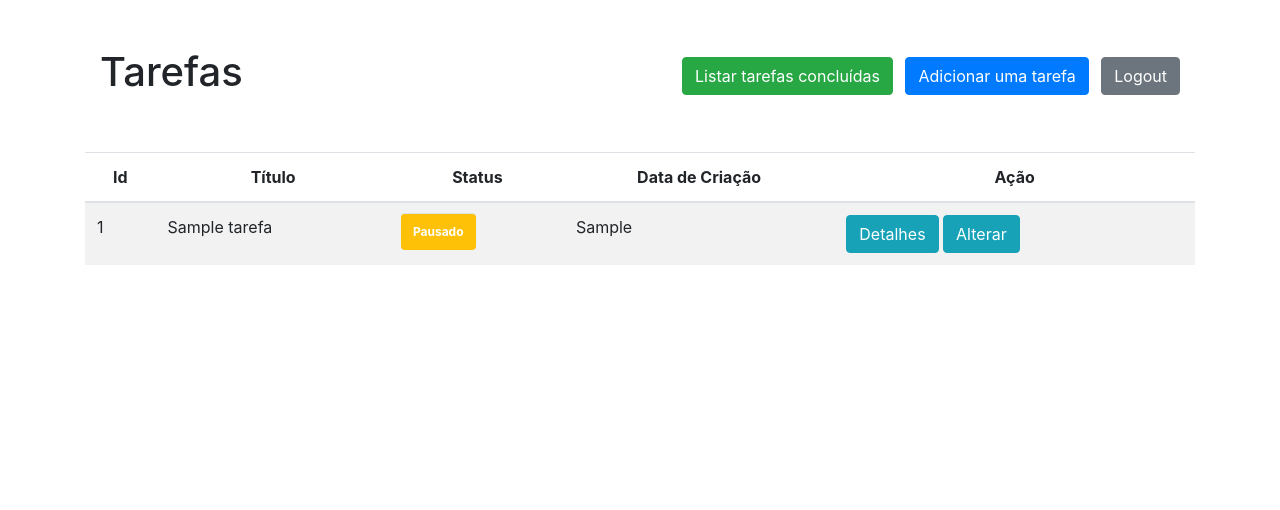
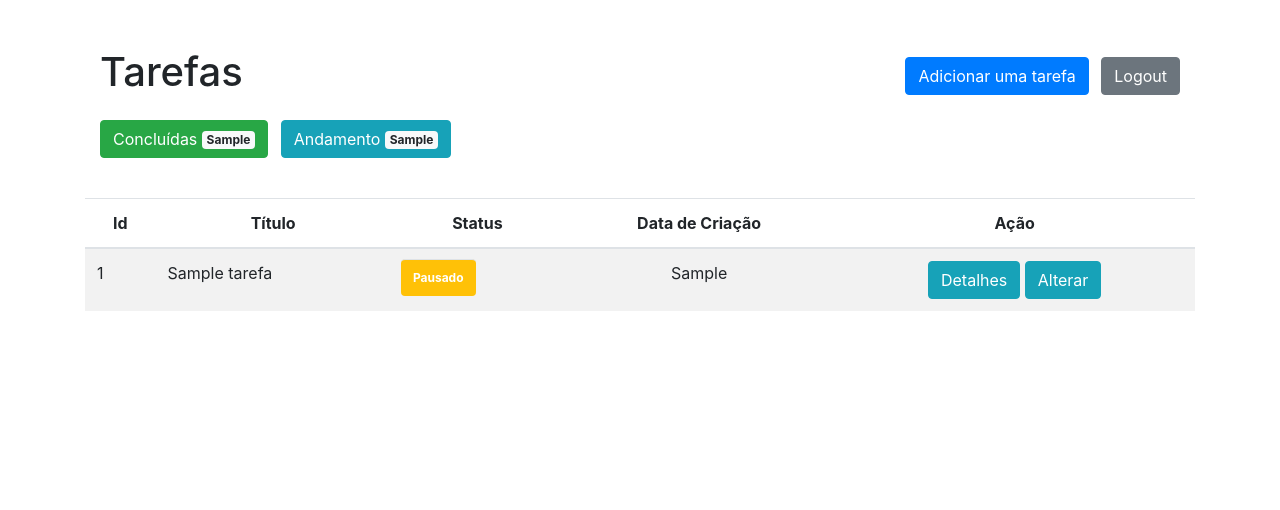
Before and after one commit to lucas-ioliveira/to_do_list_django, a Django app: template core/templates/tarefa.html in a window 1280 px wide. Shown: the top 510 px of the page. Run offline with Django 4.2, Linux system fonts and the light colour scheme; the template is opened without the code that fills it: most values are stand-ins (such as "Sample title", 1, 10 or a date in 2020); parts of the project's set-up code (start-up, migrations or seed data) failed here and were passed over; some libraries are stand-ins or nearby versions.

Commit message:
feat: Ajustenos botões e adição de indicador de quantidade de tarefa para aquele status em específico.

```diff
--- a/core/templates/tarefa.html
+++ b/core/templates/tarefa.html
@@ -7,16 +7,32 @@
         <div class="col d-flex align-items-center">
             <h1 class="mr-auto">Tarefas</h1>
             <div>
-                <a class="btn btn-success mr-2" href="{% url 'tasks:tarefas_concluidas' %}">Listar tarefas concluídas</a>
                 <a class="btn btn-primary mr-2" href="{% url 'tasks:add' %}">Adicionar uma tarefa</a>
                 <a class="btn btn-secondary" href="{% url 'tasks:index' %}">Logout</a>
             </div>
         </div>
 
+        <div class="col d-flex align-items-center mt-3">
+            <div>
+
+                <a class="btn btn-success mr-2" href="{% url 'tasks:tarefas_concluidas' %}">
+                    Concluídas
+                    <span class="badge badge-light">{{ tarefas_concluidas }}</span>
+                </a>
+
+                <a class="btn btn-info mr-2" href="{% url 'tasks:tarefas_concluidas' %}">
+                    Andamento
+                    <span class="badge badge-light">{{ tarefas_em_andamento }}	</span>
+                </a>
+
+            </div>
+        </div>
+
+        <br>
+
         {% bootstrap_messages %}
 
-
-        <table class="table table-striped mt-5">
+        <table class="table table-striped mt-3">
             <thead>
                 <tr>
                     <th scope="col">Id</th>
@@ -64,11 +80,11 @@
 
                     {% endif %}
 
-                    <td>
+                    <td style="text-align: center;">
                         {{ tarefa.data_criacao }}
                     </td>
 
-                    <td>
+                    <td style="text-align: center;">
 
                         <button type="button" class="btn btn-info"
                             onclick="modalDetalhes(
```
